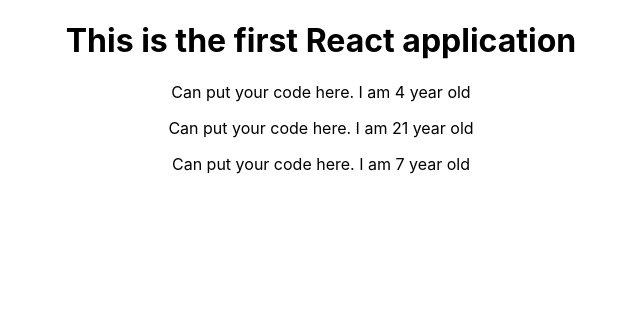
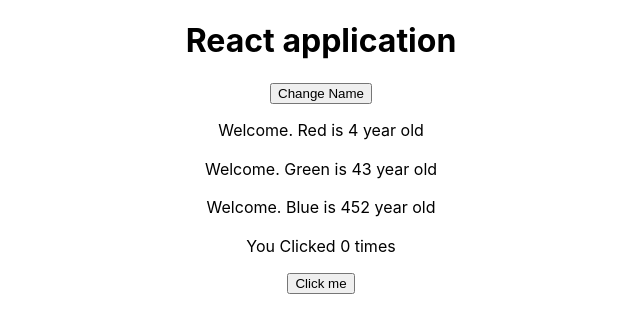
Before and after one commit to WoSea/BKDemo, a React (Create React App) app in the folder FrontEndDemo/ReactJS/react-tutorials/: page / in a window 1280 px wide. Shown: the top 332 px of the page, without its empty margins (319-959 px from the left). Built offline with nearby package versions, Linux system fonts and the light colour scheme.

Commit message:
useState

```diff
--- a/FrontEndDemo/ReactJS/react-tutorials/src/App.js
+++ b/FrontEndDemo/ReactJS/react-tutorials/src/App.js
@@ -1,16 +1,34 @@
-import React,{Component} from "react";
+import React,{useState} from "react";
 import "./App.css";
 import  Person from './components/Person';
+import  Example  from './components/Example';
 
 function App() {
+
+  const [persons,setPersons] = useState([
+    {name:"Red", age:4},
+    {name:"Green", age:43},
+    {name:"Blue", age:452},
+
+  ]);
+  const changeNameHandler = (e)=> {
+    setPersons([
+      {name:"Brown", age:14},
+      {name:"Yellow", age:33},
+      {name:"White", age:52},
+
+    ]);
+  }
   return (
       <>
 
         <div className="App">
-            <h1>This is the first React application</h1>
-            <Person></Person>
-            <Person/>
-            <Person/>
+            <h1>React application</h1>
+            <button onClick={(e) => changeNameHandler()}>Change Name</button>
+            <Person click={changeNameHandler} name={persons[0].name} age={persons[0].age}></Person>
+            <Person click={changeNameHandler} name={persons[1].name} age={persons[1].age}></Person>
+            <Person click={changeNameHandler} name={persons[2].name} age={persons[2].age}></Person>
+            <Example></Example>
         </div>
     </>
   );
--- /dev/null
+++ b/FrontEndDemo/ReactJS/react-tutorials/src/components/Example.js
@@ -0,0 +1,15 @@
+import React, {useState} from "react";
+
+
+function Example(){
+    const [count,setCount] = useState(0);
+    return(
+        <div>
+            <p>You Clicked {count} times</p>
+            <button onClick={()=>setCount(count+1)}>Click me</button>
+        </div>
+    );
+}
+
+
+export default Example;
--- a/FrontEndDemo/ReactJS/react-tutorials/src/components/Person.js
+++ b/FrontEndDemo/ReactJS/react-tutorials/src/components/Person.js
@@ -1,15 +1,20 @@
 import React ,{Component} from "react";
 
-// const Person = ()=>{
-//     return ( <p>Can put your code here. I am {Math.floor(Math.random()*30)} year old</p>
-//     );
+const Person = (props)=>{
+    return (
+    <div>
+    <p onClick={props.click}>Welcome. {props.name} is {props.age} year old</p>
+    <h3>{props.children}</h3>
+    </div>
+    );
+
+}
+
+// class Person extends Component{
+//     render(){
+//         return ( <p>Can put your code here. I am {Math.floor(Math.random()*30)} year old</p>
+//         );
+//     }
 // }
 
-class Person extends Component{
-    render(){
-        return ( <p>Can put your code here. I am {Math.floor(Math.random()*30)} year old</p>
-        );
-    }
-}
-
 export default Person;
```
